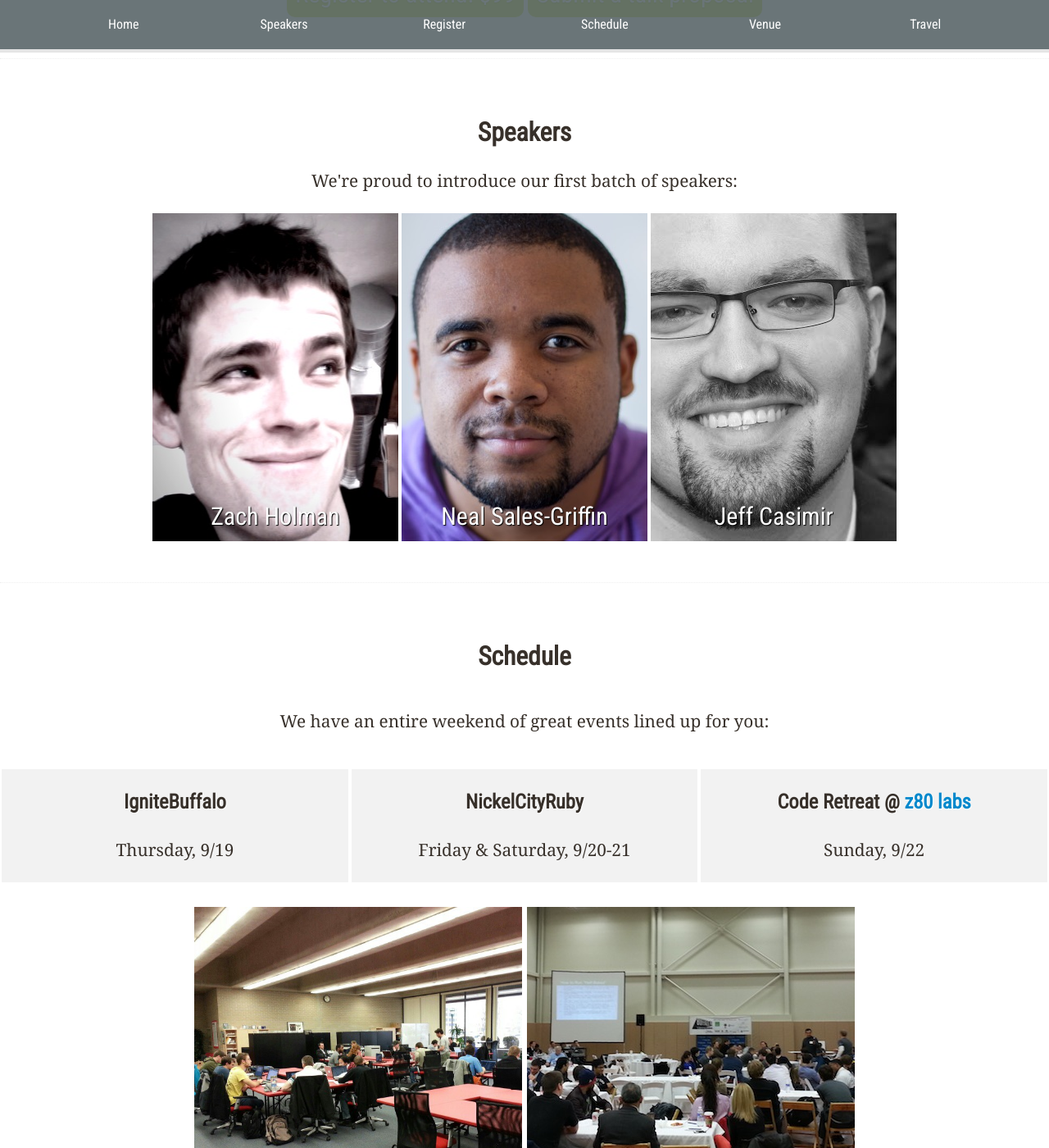
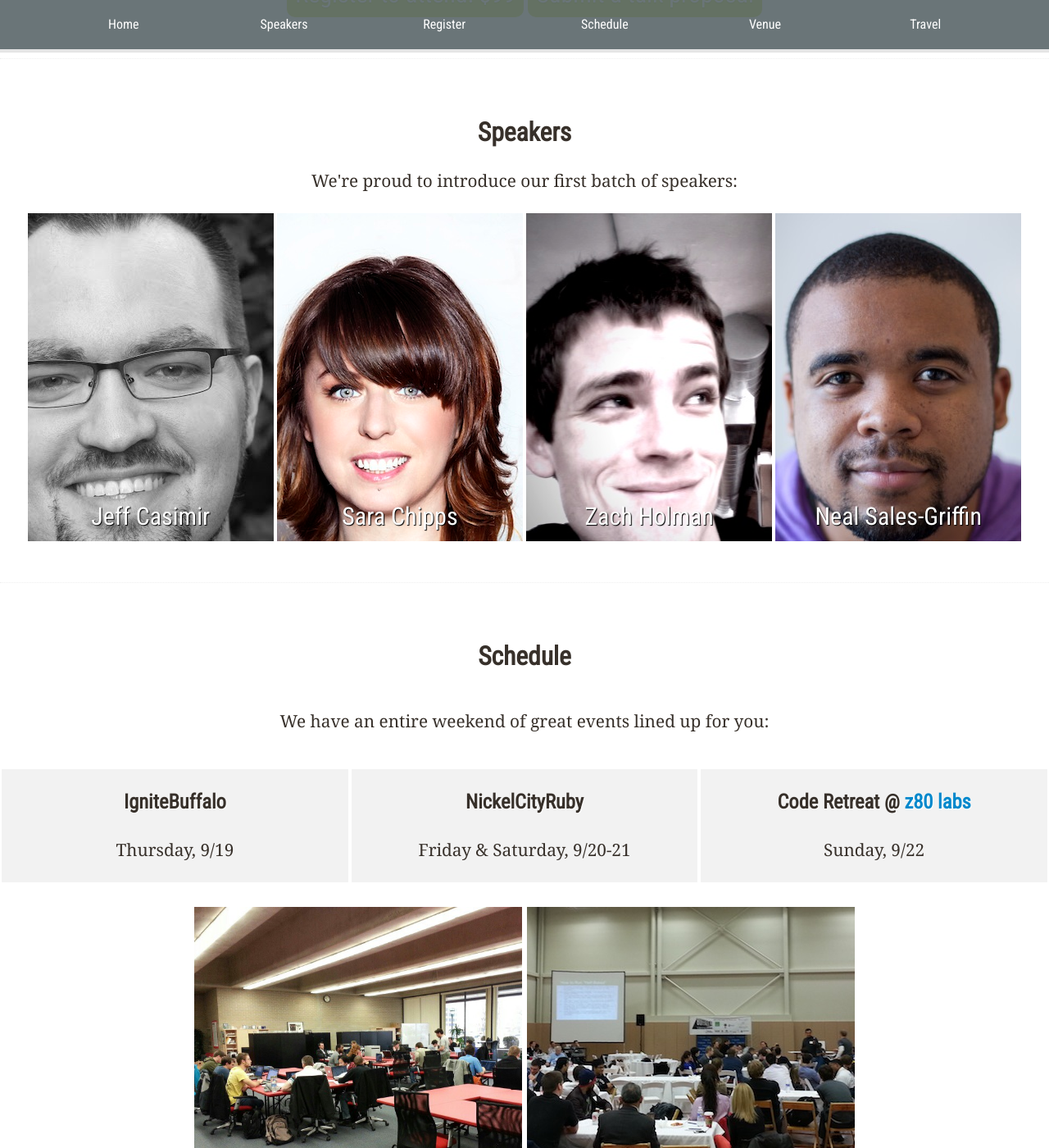
Before and after one commit to nysmakers/nysmakers.github.io, a Jekyll site: the page built from index.html, in a window 1280 px wide and 1400 px high, scrolled down 917 px. Shown: the whole window at 82% size. Built offline with Jekyll 4.4.1, drawn with Linux system fonts in a browser that asks for light colours; comment, search, counter and statistics services are not loaded.

Commit message:
New speaker!

```diff
--- a/index.html
+++ b/index.html
@@ -42,18 +42,23 @@
     </p>
     <ul class="text-center">
       <li>
-        <a href="http://twitter.com/holman" style="background-image: url('/images/speakers/holman.png')" />
+        <a href="http://twitter.com/j3" id="j3">
+          Jeff Casimir
+        </a>
+      </li>
+      <li>
+        <a href="http://twitter.com/SaraJChipps" id="sara">
+          Sara Chipps
+        </a>
+      </li>
+      <li>
+        <a href="http://twitter.com/holman" id="holman">
           Zach Holman
         </a>
       </li>
       <li>
-        <a href="http://twitter.com/nealsales" style="background-image: url('/images/speakers/nealsales.jpg')" />
+        <a href="http://twitter.com/nealsales" id="neal">
           Neal Sales-Griffin
-        </a>
-      </li>
-      <li>
-        <a href="http://twitter.com/j3" style="background-image: url('/images/speakers/j3.jpg')" />
-          Jeff Casimir
         </a>
       </li>
     </ul>
--- a/stylesheets/responsive.css
+++ b/stylesheets/responsive.css
@@ -191,7 +191,15 @@
   text-decoration: none;
   font-family: "Roboto Condensed", Helvetica, sans-serif;
   font-size: 30px;
-  background-position: center; }
+  background-position-x: 50%; }
+#speakers #j3 {
+  background-image: url("/images/speakers/j3.jpg"); }
+#speakers #sara {
+  background-image: url("/images/speakers/sara.jpg"); }
+#speakers #holman {
+  background-image: url("/images/speakers/holman.png"); }
+#speakers #neal {
+  background-image: url("/images/speakers/nealsales.jpg"); }
 
 #venue .text-center, #travel .text-center, #schedule .text-center {
   margin-bottom: 20px; }
```
Also changed, not shown: stylesheets/scss/responsive.scss (+17 -1 lines), images/speakers/sara.jpg (added).
